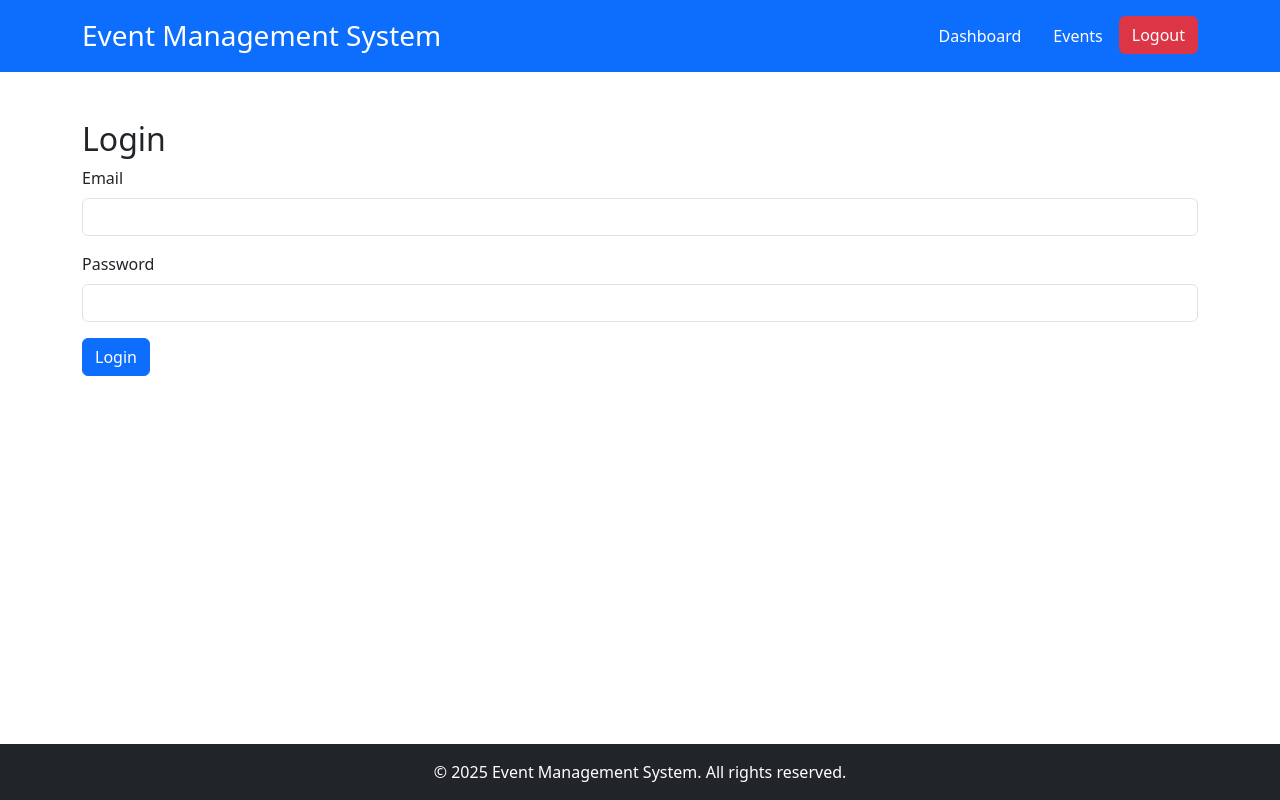
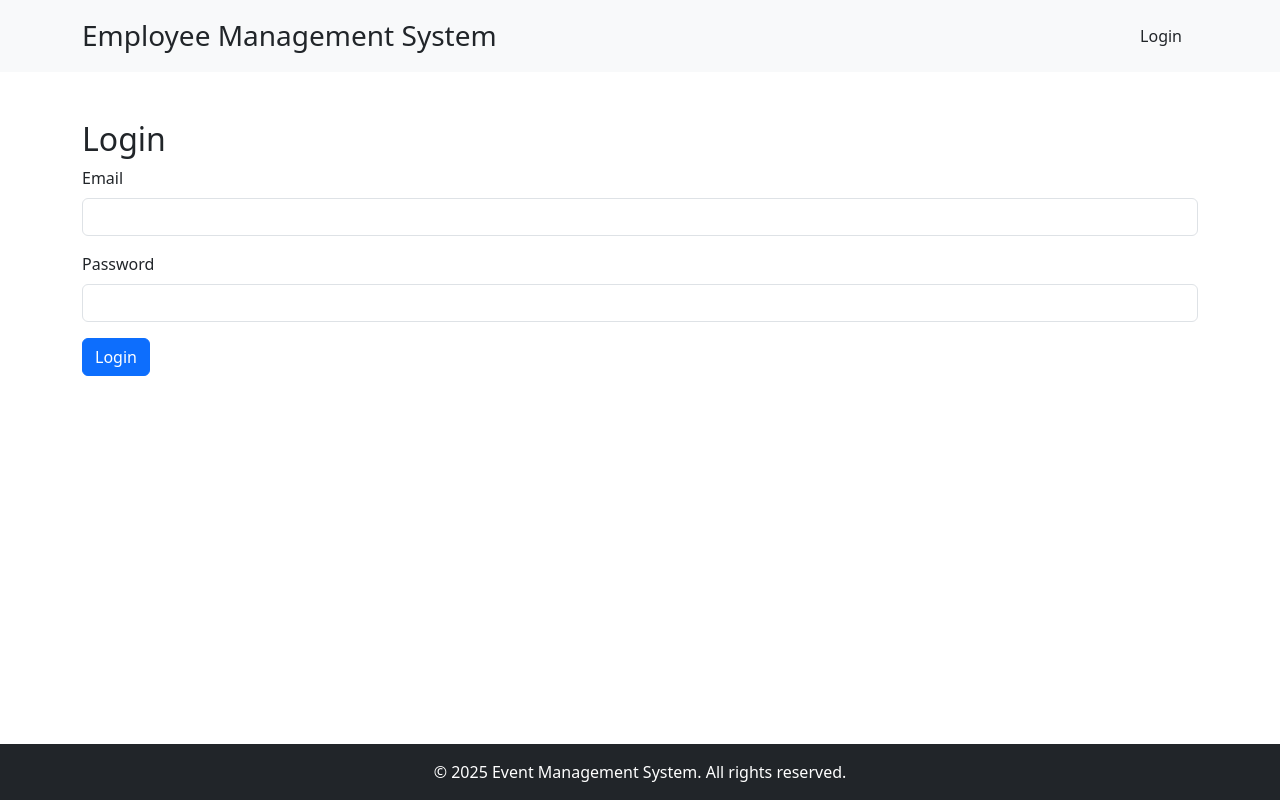
Before and after one commit to Naduladisanayaka494/Event-management-Frontend, a React (Create React App) app: page /login in a window 1280 px wide. Built offline with nearby package versions, Linux system fonts and the light colour scheme.

Commit message:
role based admin

```diff
--- a/src/components/Header.js
+++ b/src/components/Header.js
@@ -1,28 +1,37 @@
-import React from "react";
+import React, { useEffect, useState } from "react";
 import { Link, useNavigate } from "react-router-dom";
 
 const Header = () => {
   const navigate = useNavigate();
+  const [role, setRole] = useState("");
+
+  useEffect(() => {
+
+    const userRole = localStorage.getItem("role");
+    const token = localStorage.getItem("token");
+    setRole(token ? userRole : "");
+  }, []);
 
   const handleLogout = () => {
     localStorage.clear();
     navigate("/login");
   };
 
+  if (role === "ADMIN") {
     return (
       <header className="bg-primary text-white py-3">
         <div className="container d-flex justify-content-between align-items-center">
-        <h1 className="h3 mb-0">Event Management System</h1>
+          <h1 className="h3 mb-0">Admin Dashboard</h1>
           <nav>
             <ul className="nav">
               <li className="nav-item">
-              <Link className="nav-link text-white" to="/dashboard">
-                Dashboard
+                <Link className="nav-link text-white" to="/admin-dashboard">
+                  Admin Dashboard
                 </Link>
               </li>
               <li className="nav-item">
-              <Link className="nav-link text-white" to="/events">
-                Events
+                <Link className="nav-link text-white" to="/manage-users">
+                  Manage Users
                 </Link>
               </li>
               <li className="nav-item">
@@ -35,6 +44,54 @@ const Header = () => {
         </div>
       </header>
     );
+  } else if (role === "DataEntry") {
+    return (
+      <header className="bg-secondary text-white py-3">
+        <div className="container d-flex justify-content-between align-items-center">
+          <h1 className="h3 mb-0">Data Entry Dashboard</h1>
+          <nav>
+            <ul className="nav">
+              <li className="nav-item">
+                <Link
+                  className="nav-link text-white"
+                  to="/data-entry-dashboard"
+                >
+                  Data Entry Dashboard
+                </Link>
+              </li>
+              <li className="nav-item">
+                <Link className="nav-link text-white" to="/submit-data">
+                  Submit Data
+                </Link>
+              </li>
+              <li className="nav-item">
+                <button className="btn btn-danger" onClick={handleLogout}>
+                  Logout
+                </button>
+              </li>
+            </ul>
+          </nav>
+        </div>
+      </header>
+    );
+  } else {
+    return (
+      <header className="bg-light text-dark py-3">
+        <div className="container d-flex justify-content-between align-items-center">
+          <h1 className="h3 mb-0">Employee Management System</h1>
+          <nav>
+            <ul className="nav">
+              <li className="nav-item">
+                <Link className="nav-link text-dark" to="/login">
+                  Login
+                </Link>
+              </li>
+            </ul>
+          </nav>
+        </div>
+      </header>
+    );
+  }
 };
 
 export default Header;
```
Lines whose indentation alone changed are shown as unchanged.
